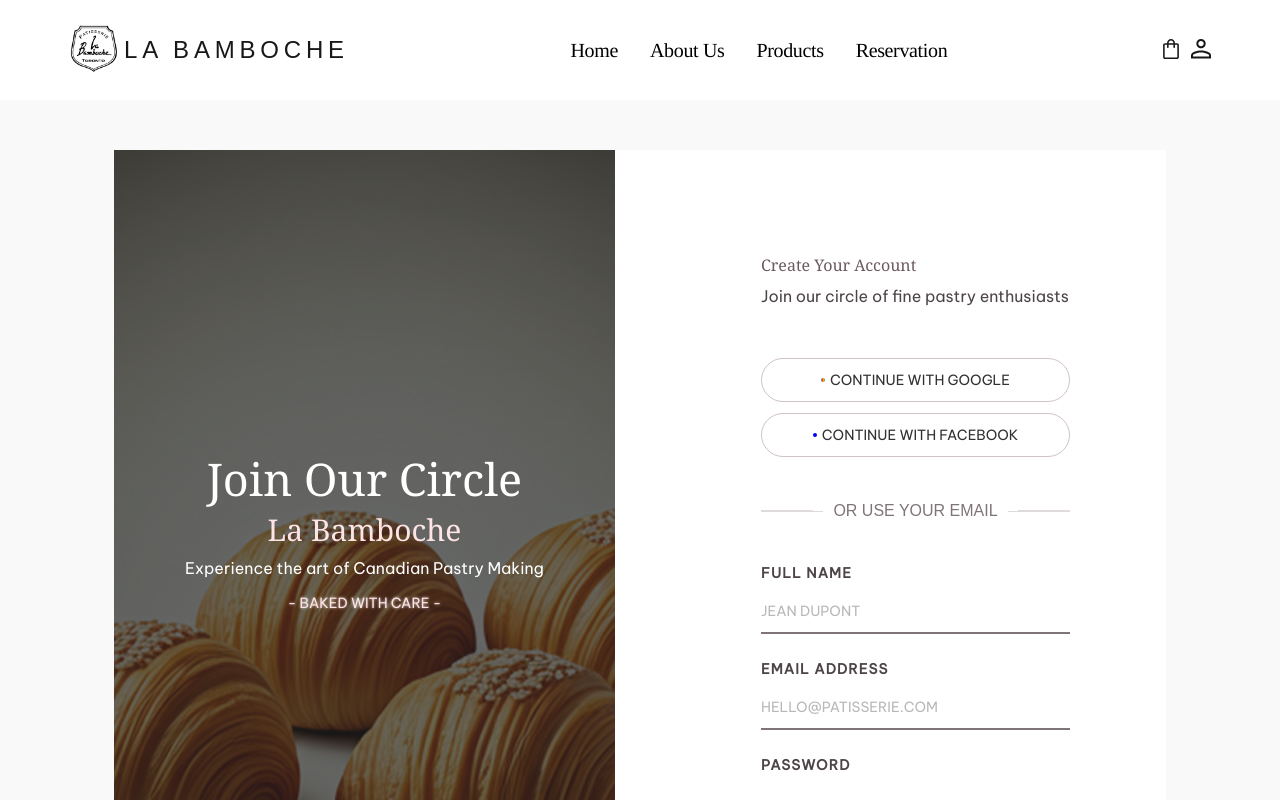
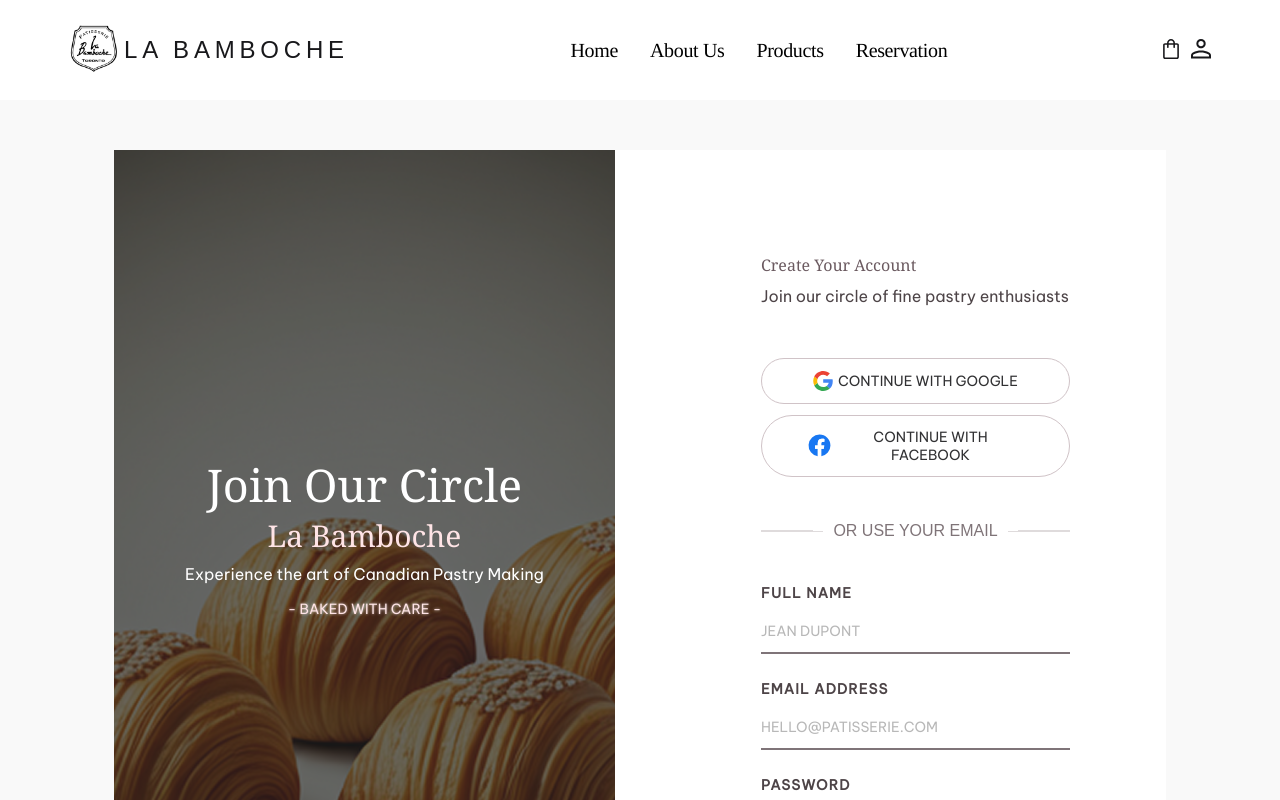
Before and after one commit to otonistephen/labamboche-website, a Next.js app: page /profile in a window 1280 px wide. Shown: the top 800 px of the page. Built offline with nearby package versions, Linux system fonts and the light colour scheme.

Commit message:
removed boxicon replaced with svg icon

```diff
--- a/app/layout.js
+++ b/app/layout.js
@@ -2,7 +2,7 @@ import Footer from './_components/Footer/Footer';
 import Header from './_components/Header';
 import './_styles/globals.css';
 import localFont from 'next/font/local';
-// import 'boxicons/css/boxicons.min.css';
+
 
 export const metadata = {
   title: 'La Bamboche',
@@ -61,33 +61,7 @@ const vietnamProLight = localFont({
 export default function RootLayout({ children }) {
   return (
     <html lang='en' suppressHydrationWarning>
-      <head>
-        {/* 1. Preload the font stylesheet file data in the background */}
-        <link
-          rel='preload'
-          href='https://unpkg.com/boxicons@2.1.4/css/boxicons.min.css'
-          as='style'
-        />
 
-        {/* 2. Set it to print mode initially so the browser doesn't block layout rendering */}
-        <link
-          id='boxicons-stylesheet'
-          rel='stylesheet'
-          href='https://unpkg.com/boxicons@2.1.4/css/boxicons.min.css'
-          media='print'
-        />
-
-        {/* 3. Drop a tiny script to swap media to 'all' once the layout mounts */}
-        <script
-          dangerouslySetInnerHTML={{
-            __html: `
-        document.getElementById('boxicons-stylesheet').addEventListener('load', function() {
-          this.media = 'all';
-        });
-      `,
-          }}
-        />
-      </head>
       <body
         suppressHydrationWarning={true}
         className={`${notoRegular.variable} ${notoBold.variable} ${liberationRegular.variable} ${liberationBold.variable}${vietnamProSemiBold.variable}
--- a/app/profile/page.js
+++ b/app/profile/page.js
@@ -1,5 +1,3 @@
-'use client';
-import { useState } from 'react';
 import './profile.css';
 import Image from 'next/image';
 import { images } from '../_data/data';
@@ -41,12 +39,26 @@ export default function ProfilePage() {
               <div className='social-login'>
                 <div className='google'>
                   <button>
-                    <i className='bx bxl-google'></i>continue with google
+                    {/* <i className='bx bxl-google'></i>continue with google */}
+                    <Image
+                      src='/images/google.svg'
+                      alt='google image'
+                      width={20}
+                      height={20}
+                    />
+                    continue with google
                   </button>
                 </div>
                 <div className='facebook'>
                   <button>
-                    <i className='bx bxl-facebook'></i>continue with facebook
+                    {/* <i className='bx bxl-facebook'></i>continue with facebook */}
+                    <Image
+                      src='/images/facebook.svg'
+                      alt='facebook image'
+                      width={25}
+                      height={25}
+                    />
+                    continue with facebook
                   </button>
                 </div>
               </div>
@@ -103,7 +115,7 @@ export default function ProfilePage() {
                   </form>
 
                   <p className='login-link'>
-                    Already a member? <a href='#'>Sign In</a>
+                    Already a member? <Link href='#'>Sign In</Link>
                   </p>
                 </div>
               </div>
```
Also changed, not shown: public/images/facebook.svg (added), public/images/google.svg (added).
